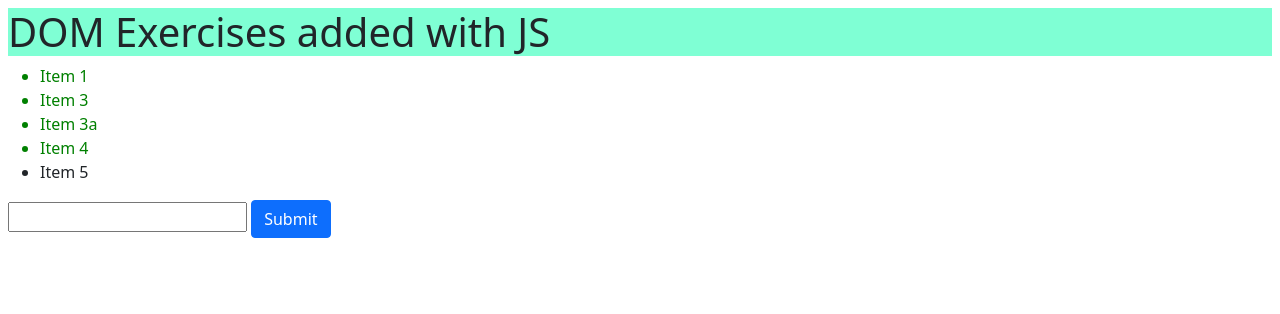
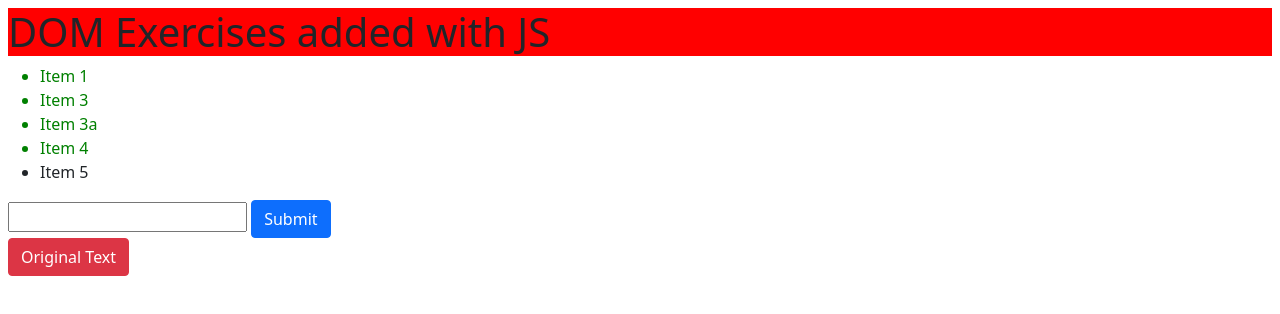
Before and after one commit to kayla-drummonds/2022-TEK-JAVA, a plain HTML site: page classwork/dom/index.html in a window 1280 px wide. Drawn offline with nearby package versions, Linux system fonts and the light colour scheme.

Commit message:
added button to add/remove page-title-css class

```diff
--- a/classwork/dom/index.html
+++ b/classwork/dom/index.html
@@ -16,19 +16,19 @@
             background-color: aquamarine;
         }
 
-        #page-title-css {
+        .page-title-css {
             background-color: red;
         }
 
-        .page-title-bg {
+        /* .page-title-bg {
             background-color: aquamarine;
-        }
+        } */
     </style>
 </head>
 
 
 <body class="p-2">
-    <h1 id="page-title" class="page-title-css">DOM Exercises</h1>
+    <h1 id="page-title">DOM Exercises</h1>
     <ul name="unorderedList" custom-attr="customAttribute">
         <li class="list-item" id="item1">Item 1</li>
         <li class="list-item" id="item2">Item 2</li>
@@ -36,12 +36,12 @@
         <li class="list-item">Item 3a</li>
         <li class="list-item">Item 4</li>
     </ul>
-    <form onsubmit="showEmail()">
-        <input type="text" name="email" title="email" id="emailId">
+    <form onsubmit="return showEmail()">
+        <input type="text" name="email" title="email" id="email">
         <button type="submit" title="submitEmail" class="btn btn-primary">Submit</button>
     </form>
+    <button type="button" class="btn btn-danger">Original Text</button>
 
-    <!--make another css class for page-title with the background color red-->
     <!--add another button that when clicked will add or remove the page-title-css -->
     <!--if page-title-css is present remove it, else add it-->
     <script>
@@ -58,16 +58,16 @@
         console.log(pageTitle.innerHTML);
         pageTitle.innerHTML = pageTitle.innerHTML + " added with JS";
 
-        const email = document.getElementById('emailId');
+        /* const email = document.getElementById('emailId');
         console.log(email);
-
+ */
         var items = document.getElementsByClassName('list-item');
         for (i in items) {
             console.log(items[i].innerHTML);
         }
 
-        document.getElementById('page-title').classList.add('page-title-bg');
-        pageTitle.classList.add('page-title-bg');
+        // document.getElementById('page-title').classList.add('page-title-bg');
+        // pageTitle.classList.add('page-title-bg');
 
         let ul = document.querySelector('ul');
         // add a new node to the unordered list
@@ -77,10 +77,18 @@
         // remove the node item 2
         var itemTwo = document.querySelector('#item2');
         itemTwo.remove();
+
         // when the button is clicked, console.log the value of the email input box
         function showEmail() {
-            console.log(email.value);
+            var inputValue = document.getElementById("email").value;
+            console.log(inputValue);
+            return true;
         }
+
+        //make another css class for page-title with the background color red
+        document.getElementById('page-title').classList.add('page-title-css');
+        pageTitle.classList.add('page-title-css');
+
     </script>
     <script src="https://cdn.jsdelivr.net/npm/bootstrap@5.0.2/dist/js/bootstrap.bundle.min.js"
         integrity="sha384-MrcW6ZMFYlzcLA8Nl+NtUVF0sA7MsXsP1UyJoMp4YLEuNSfAP+JcXn/tWtIaxVXM"
```
